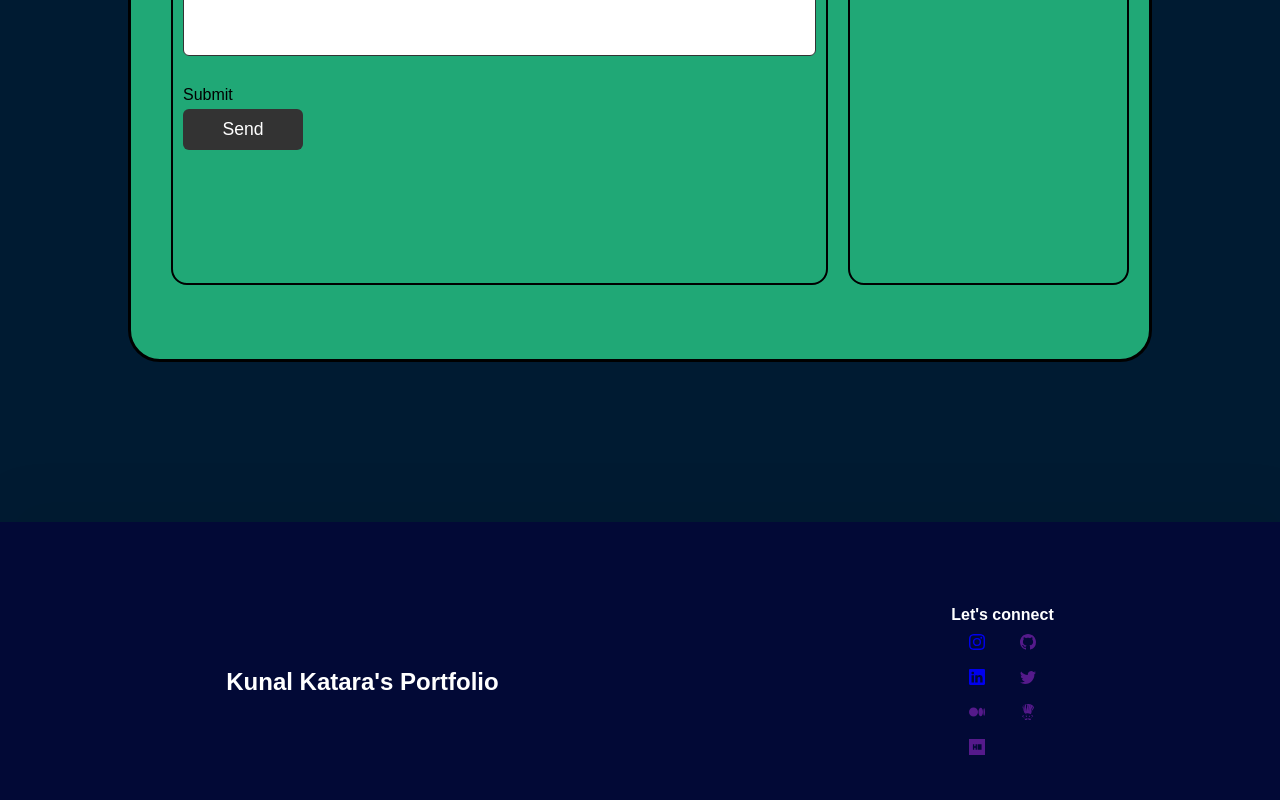
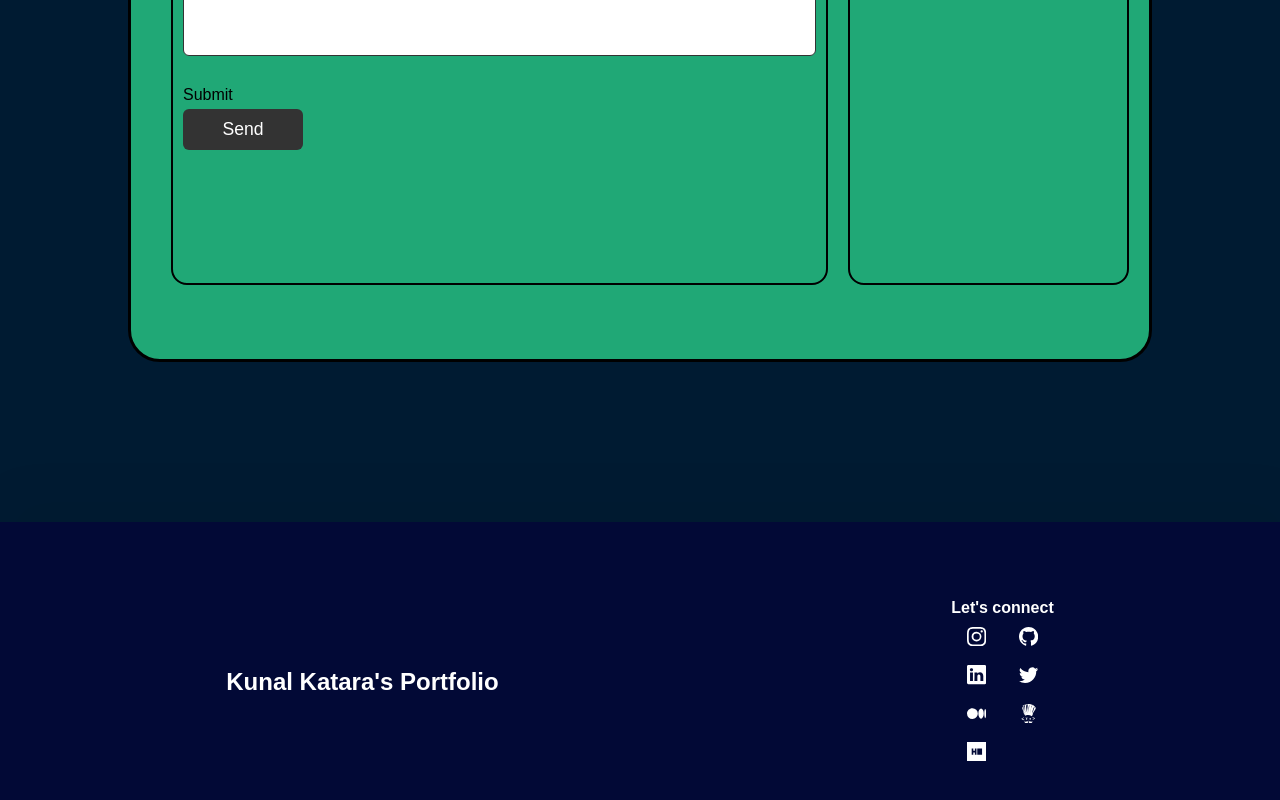
Before and after one commit to kunalkatara12/MyPortfolio, a React (Create React App) app: page / in a window 1280 px wide. Shown: the part 5878-6678 px from the top of the page. Built offline with nearby package versions, Linux system fonts and the light colour scheme.

Commit message:
changes on footer

```diff
--- a/src/components/Footer/Footer.jsx
+++ b/src/components/Footer/Footer.jsx
@@ -9,6 +9,7 @@ import {
 } from "react-icons/bs";
 import { SiCodechef, SiHackerrank } from "react-icons/si";
 const Footer = () => {
+  const style = { color: "white", fontSize: "1.2em" };
   return (
     <div id="footer">
       <h2 id="footer__title">Kunal Katara's Portfolio</h2>
@@ -17,25 +18,31 @@ const Footer = () => {
         <h4>Let's connect</h4>
         <div className="icon_of_my-handles">
           <a target={"blank"} href="https://www.instagram.com/kunalkatara2877/">
-            <BsInstagram />
+            <BsInstagram style={style}  />
           </a>
-          <a target={"blank"} href="">
-            <BsGithub />
+          <a target={"blank"} href="https://github.com/kunalkatara12">
+            <BsGithub style={style} />
           </a>
-          <a target={"blank"} href="https://www.linkedin.com/in/kunal-k-9809391b3/">
-            <BsLinkedin />
+          <a
+            target={"blank"}
+            href="https://www.linkedin.com/in/kunal-k-9809391b3/"
+          >
+            <BsLinkedin style={style} />
           </a>{" "}
-          <a target={"blank"} href="">
-            <BsTwitter />
+          <a target={"blank"} href="https://twitter.com/KunalKatara4">
+            <BsTwitter style={style} />
           </a>{" "}
-          <a target={"blank"} href="">
-            <BsMedium />
+          <a target={"blank"} href="https://medium.com/@kunalkatara888">
+            <BsMedium style={style} />
           </a>
-          <a href="">
-            <SiCodechef />
+          <a
+            target={"blank"}
+            href="https://www.codechef.com/users/kunalkatara12"
+          >
+            <SiCodechef style={style} />
           </a>
-          <a target={"blank"} href="">
-            <SiHackerrank />
+          <a target={"blank"} href="https://www.hackerrank.com/kunalkatara888">
+            <SiHackerrank style={style} />
           </a>
         </div>
       </div>
```
